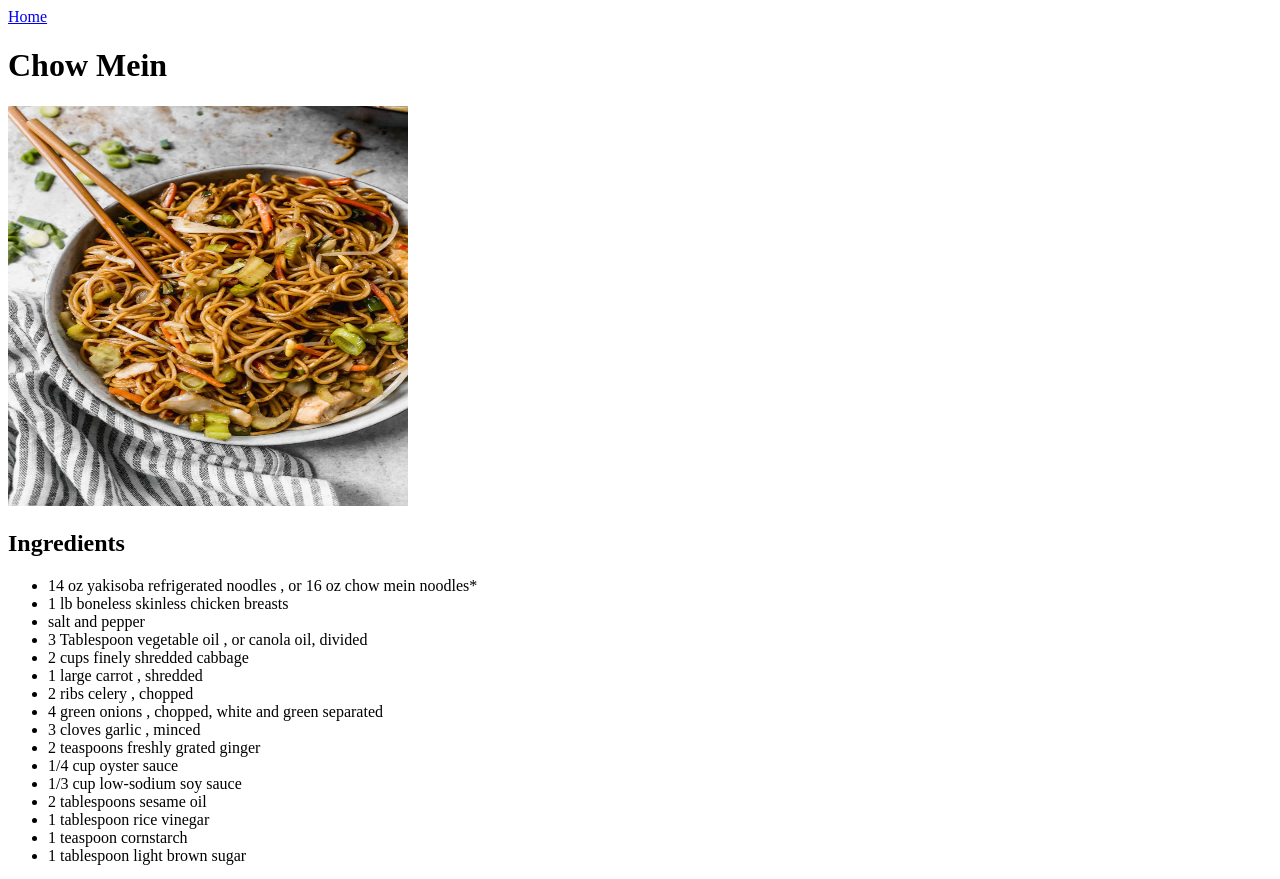
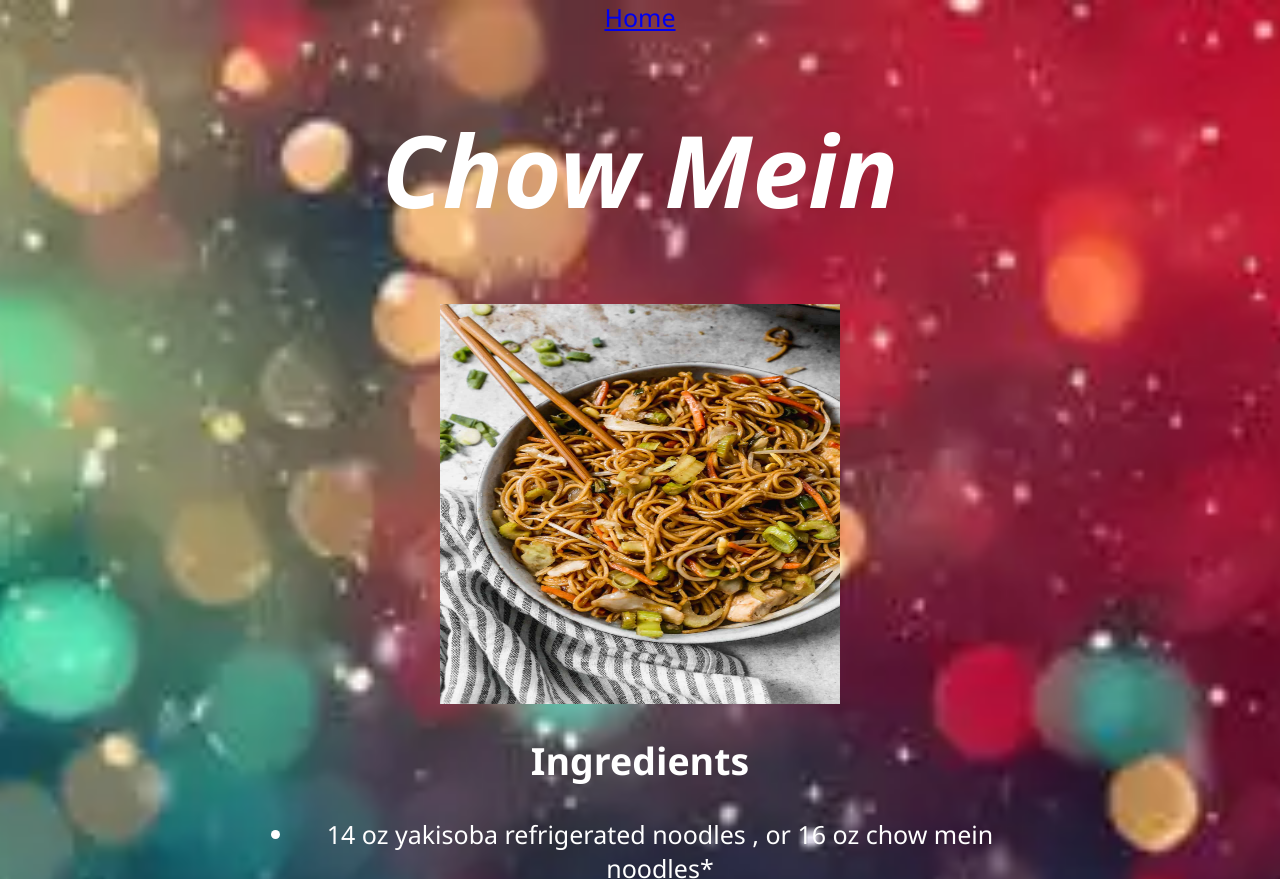
Before and after one commit to TenzinPema-0/odin-recipes, a plain HTML site: page recipes/chowmein.html in a window 1280 px wide. Shown: the top 879 px of the page. Drawn offline with Linux system fonts and the light colour scheme.

Commit message:
Add CSS styling and background images

```diff
--- a/recipes/chowmein.html
+++ b/recipes/chowmein.html
@@ -1,13 +1,19 @@
 <!DOCTYPE html>
 <html lang = "en">
     <head>
+        <link rel = "stylesheet" href = "../styles.css">
         <meta charset = "UTF-8">
         <title>Chow Mein</title>
     </head>
-    <body>
+    <body class = "chow-mein-recipe-background background-image recipe-text">
         <a href = "../index.html">Home</a>
-        <h1>Chow Mein</h1>
-        <img src = "../images/Chow-Mein.jpg" alt = "Image of Chow Mein" width = "400" length = "400" height = "400">
+
+        <div class = "header">
+            <h1>Chow Mein</h1>
+        </div>
+
+
+        <img class = "food-image"src = "../images/Chow-Mein.jpg" alt = "Image of Chow Mein" width = "400" length = "400" height = "400">
         <h2>Ingredients</h2>
         <ul>
             <li>14 oz yakisoba refrigerated noodles , or 16 oz chow mein noodles*</li>
--- /dev/null
+++ b/styles.css
@@ -0,0 +1,48 @@
+* {
+    font-family: 'Segoe UI', Tahoma, Geneva, Verdana, sans-serif;
+}
+
+.background-image{
+    background-repeat: no-repeat;
+    background-size: cover;
+    background-position: center;
+    min-height: 100vh;
+    margin: 0;
+}
+
+.main-page-background {
+    background-image: url("./images/pexels-photo-304664.jpeg");
+ }
+
+ .chow-mein-recipe-background {
+    background-image: url("./images/istockphoto-1623303770-612x612.webp");
+ }
+
+.food-image {
+    display: block;
+    margin-left: auto;
+    margin-right: auto;
+}
+
+.recipe-text {
+    text-align: center;
+    color: white;
+    font-size: 25px;
+}
+
+ul {
+    margin: 0 20%;
+}
+
+.header{
+    font-size: 50px;
+
+    text-align: center;
+    font-style: italic;
+ }
+
+.recipe-links {
+    font-size: 50px;
+
+    text-align: center;
+ }
```
Also changed, not shown: index.html (+10 -3 lines), images/istockphoto-1623303770-612x612.webp (added), images/luxury-kitchen-room-stove-preview.jpg (added), images/pexels-photo-304664.jpeg (added).
